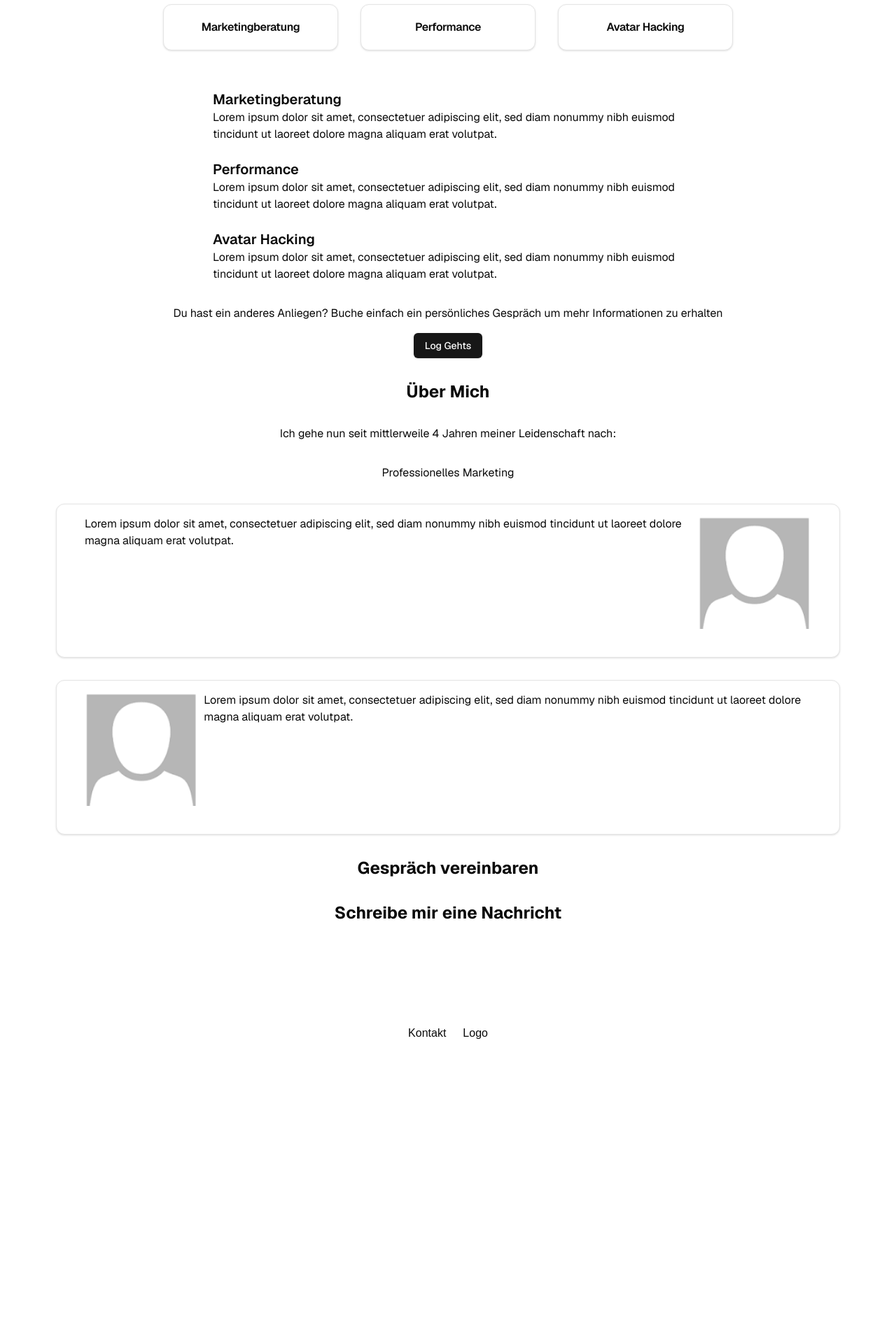
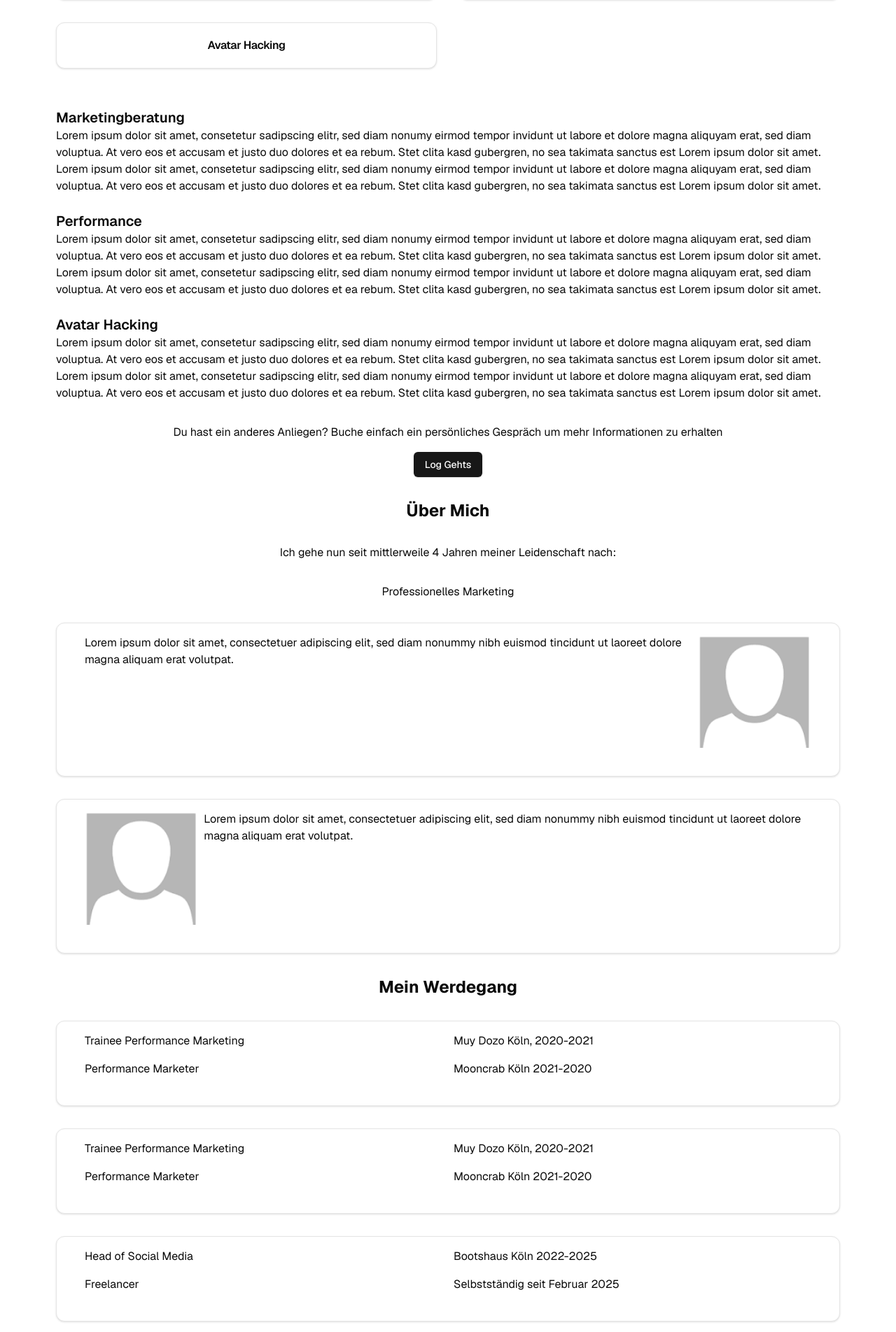
Before and after one commit to NicoGartmann/nago-marketing, a Next.js app: page / in a window 1280 px wide. Shown: the part 616-2520 px from the top of the page at 70% size. Before the commit the page ends 2113 px from the top, so only its background shows below. Built offline with nearby package versions, Linux system fonts and the light colour scheme.

Commit message:
everything the same width

```diff
--- a/src/app/Aboutme.tsx
+++ b/src/app/Aboutme.tsx
@@ -17,7 +17,7 @@ export default function Aboutme({
 
             <Card>
                 <CardContent className="flex justify-center m-4">
-                    <div className="">
+                    <div>
                         <p>Lorem ipsum dolor sit amet, consectetuer adipiscing elit, sed diam nonummy nibh euismod tincidunt ut laoreet dolore magna aliquam erat volutpat.</p>
                     </div>
                     <div className="flex pl-2">
@@ -47,6 +47,34 @@ export default function Aboutme({
                 </CardContent>
             </Card>
 
+            <h2 className="text-center text-2xl font-bold">Mein Werdegang</h2>
+            <Card className="w-full">
+                <CardContent className="grid grid-cols-2 gap-4 justify-center m-4">
+                    <div><p>Trainee Performance Marketing</p></div>
+                    <div><p>Muy Dozo Köln, 2020-2021</p></div>
+                    <div><p>Performance Marketer</p></div>
+                    <div><p>Mooncrab Köln 2021-2020</p></div>
+                </CardContent>
+            </Card>
+
+            <Card className="w-full">
+                <CardContent className="grid grid-cols-2 gap-4 justify-center m-4">
+                    <div><p>Trainee Performance Marketing</p></div>
+                    <div><p>Muy Dozo Köln, 2020-2021</p></div>
+                    <div><p>Performance Marketer</p></div>
+                    <div><p>Mooncrab Köln 2021-2020</p></div>
+                </CardContent>
+            </Card>
+
+            <Card className="w-full">
+                <CardContent className="grid grid-cols-2 gap-4 justify-center m-4">
+                    <div><h3>Head of Social Media</h3></div>
+                    <div><h3>Bootshaus Köln 2022-2025</h3></div>
+                    <div><h3>Freelancer</h3></div>
+                    <div><h3>Selbstständig seit Februar 2025</h3></div>
+                </CardContent>
+            </Card>
+
         </div>
     )
 }
--- a/src/app/Services.tsx
+++ b/src/app/Services.tsx
@@ -3,38 +3,36 @@ import { Card, CardHeader, CardTitle } from "@/components/ui/card"
 
 export default function Services({ id }: { id: string }) {
     return (
-        <div id={id} className="flex flex-col gap-8">
+        <div id={id} className="w-full flex flex-col gap-8">
             <h2 className="text-center text-2xl font-bold">Services</h2>
 
-            <div className="grid grid-cols-1 sm:grid-cols-3 gap-8 justify-center">
-                <Card className="flex-1 min-w-[250px] max-w-[300px] flex items-center justify-center text-center">
+            <div className="grid grid-cols-2 gap-8">
+                <Card>
                     <CardHeader>
-                        <CardTitle className="">Marketingberatung</CardTitle>
+                        <CardTitle className="text-center">Marketingberatung</CardTitle>
                     </CardHeader>
                 </Card>
-                <Card className="flex-1 min-w-[250px] max-w-[300px] flex items-center justify-center text-center">
+                <Card>
                     <CardHeader>
-                        <CardTitle>Performance</CardTitle>
+                        <CardTitle className="text-center">Performance</CardTitle>
                     </CardHeader>
                 </Card>
-                <Card className="flex-1 min-w-[250px] max-w-[300px] flex items-center justify-center text-center">
+                <Card>
                     <CardHeader>
-                        <CardTitle>Avatar Hacking</CardTitle>
+                        <CardTitle className="text-center">Avatar Hacking</CardTitle>
                     </CardHeader>
                 </Card>
             </div>
-
-            <div className="text-left max-w-2xl mx-auto">
+            <div className="w-full text-left">
                 <h3 className="text-xl font-semibold mt-6">Marketingberatung</h3>
-                <p>Lorem ipsum dolor sit amet, consectetuer adipiscing elit, sed diam nonummy nibh euismod tincidunt ut laoreet dolore magna aliquam erat volutpat.</p>
+                <p>Lorem ipsum dolor sit amet, consetetur sadipscing elitr, sed diam nonumy eirmod tempor invidunt ut labore et dolore magna aliquyam erat, sed diam voluptua. At vero eos et accusam et justo duo dolores et ea rebum. Stet clita kasd gubergren, no sea takimata sanctus est Lorem ipsum dolor sit amet. Lorem ipsum dolor sit amet, consetetur sadipscing elitr, sed diam nonumy eirmod tempor invidunt ut labore et dolore magna aliquyam erat, sed diam voluptua. At vero eos et accusam et justo duo dolores et ea rebum. Stet clita kasd gubergren, no sea takimata sanctus est Lorem ipsum dolor sit amet.</p>
 
                 <h3 className="text-xl font-semibold mt-6">Performance</h3>
-                <p>Lorem ipsum dolor sit amet, consectetuer adipiscing elit, sed diam nonummy nibh euismod tincidunt ut laoreet dolore magna aliquam erat volutpat.</p>
+                <p>Lorem ipsum dolor sit amet, consetetur sadipscing elitr, sed diam nonumy eirmod tempor invidunt ut labore et dolore magna aliquyam erat, sed diam voluptua. At vero eos et accusam et justo duo dolores et ea rebum. Stet clita kasd gubergren, no sea takimata sanctus est Lorem ipsum dolor sit amet. Lorem ipsum dolor sit amet, consetetur sadipscing elitr, sed diam nonumy eirmod tempor invidunt ut labore et dolore magna aliquyam erat, sed diam voluptua. At vero eos et accusam et justo duo dolores et ea rebum. Stet clita kasd gubergren, no sea takimata sanctus est Lorem ipsum dolor sit amet.</p>
 
                 <h3 className="text-xl font-semibold mt-6">Avatar Hacking</h3>
-                <p>Lorem ipsum dolor sit amet, consectetuer adipiscing elit, sed diam nonummy nibh euismod tincidunt ut laoreet dolore magna aliquam erat volutpat.</p>
+                <p>Lorem ipsum dolor sit amet, consetetur sadipscing elitr, sed diam nonumy eirmod tempor invidunt ut labore et dolore magna aliquyam erat, sed diam voluptua. At vero eos et accusam et justo duo dolores et ea rebum. Stet clita kasd gubergren, no sea takimata sanctus est Lorem ipsum dolor sit amet. Lorem ipsum dolor sit amet, consetetur sadipscing elitr, sed diam nonumy eirmod tempor invidunt ut labore et dolore magna aliquyam erat, sed diam voluptua. At vero eos et accusam et justo duo dolores et ea rebum. Stet clita kasd gubergren, no sea takimata sanctus est Lorem ipsum dolor sit amet.</p>
             </div>
-
             <div className="text-center">
                 <p>Du hast ein anderes Anliegen? Buche einfach ein persönliches Gespräch um mehr Informationen zu erhalten</p>
                 <Button className="mt-4">
--- a/src/app/Welcome.tsx
+++ b/src/app/Welcome.tsx
@@ -3,12 +3,12 @@ import { Card, CardContent, CardFooter, CardHeader, CardTitle } from "@/componen
 
 export default function Welcome() {
     return (
-        <div className="flex justify-center items-center">
-            <Card className="text-center max-w-lg">
+        <div className="w-full">
+            <Card>
                 <CardHeader>
                     <CardTitle className="text-center text-2xl font-bold">Willkommen bei NAGO Marketing</CardTitle>
                 </CardHeader>
-                <CardContent>
+                <CardContent className="text-center">
                     <p>Erhalte eine hochqualitative Marketingberatung um DEIN Unternehmen auf das nächste
                     Level zu heben! Professionell und auf dich zugeschnitten.</p>
 
```
